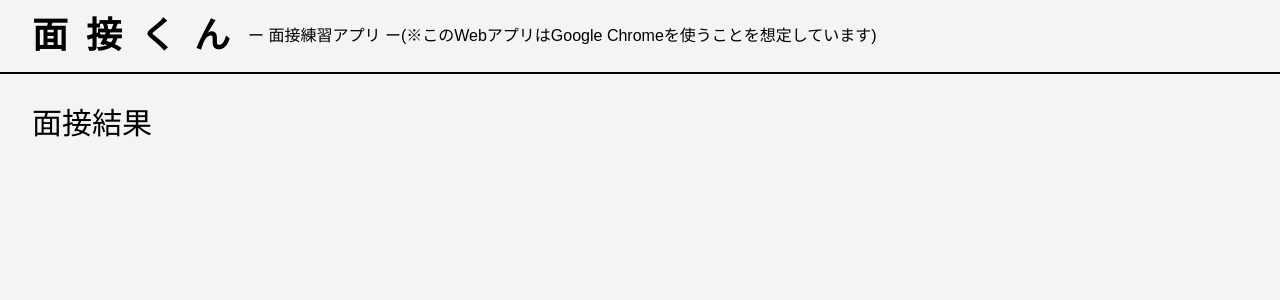
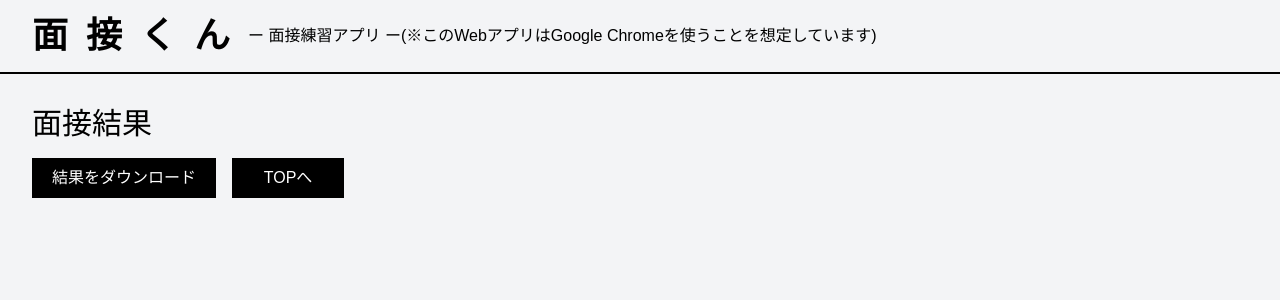
Before and after one commit to NozomuTsuruta/mensetu-kun, a Next.js app: page /result in a window 1280 px wide. Shown: the top 300 px of the page. Built offline with nearby package versions, Linux system fonts and the light colour scheme; a web font is replaced by a local one.

Commit message:
add: 結果をJSONでダウンロードできるように

```diff
--- a/src/pages/result.tsx
+++ b/src/pages/result.tsx
@@ -1,8 +1,21 @@
+import Router from "next/router";
 import { useSelector } from "react-redux";
 import { IStore } from "../redux";
 
 export default function Result() {
   const answers = useSelector((state: IStore) => state.answers);
+  const download = () => {
+    const fileName = "result.json";
+    const data = new Blob([JSON.stringify(answers)], { type: "text/json" });
+    const jsonURL = window.URL.createObjectURL(data);
+    const link = document.createElement("a");
+    document.body.appendChild(link);
+    link.href = jsonURL;
+    link.setAttribute("download", fileName);
+    link.click();
+    document.body.removeChild(link);
+  };
+
   return (
     <div>
       <h1 className="text-3xl mb-4">面接結果</h1>
@@ -12,6 +25,12 @@ export default function Result() {
           <p>あなたの回答: {answer}</p>
         </div>
       ))}
+      <button className="button w-auto mr-4" onClick={download}>
+        結果をダウンロード
+      </button>
+      <button className="button" onClick={() => Router.push("/")}>
+        TOPへ
+      </button>
     </div>
   );
 }
--- a/src/pages/start.tsx
+++ b/src/pages/start.tsx
@@ -33,7 +33,7 @@ export default function Start() {
       <Screen />
       <div className="bg-black pb-4">
         <h2 className="text-2xl mb-4 text-white text-center">
-          {questions.length > 0 && questions[questionNum].text}
+          {questions.length > 0 && !loading && questions[questionNum].text}
         </h2>
       </div>
       <div className="flex justify-center border-2 p-4">
```
